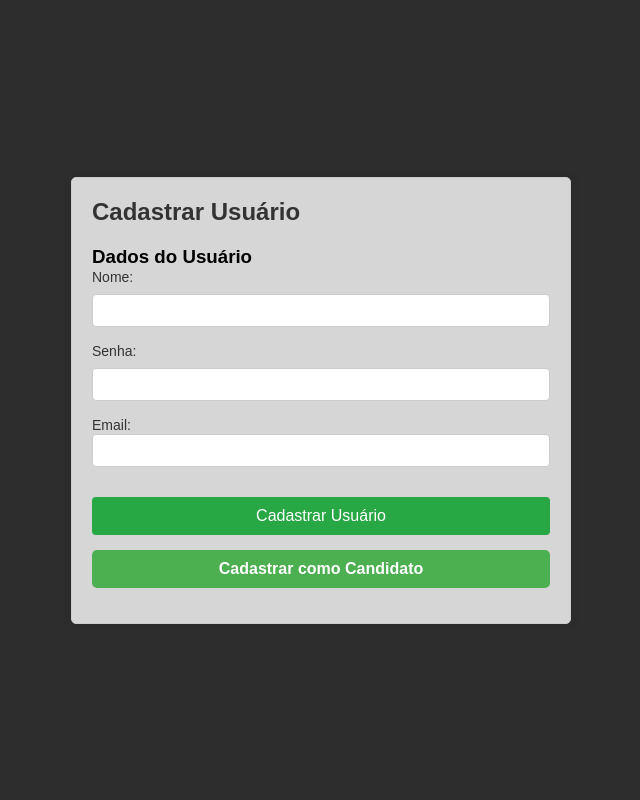
After one commit to joaopepe10/cipa-election, a Django app: template management/templates/TelaCadastro.html in a window 1280 px wide. The commit adds this page. Shown: the whole page, without its empty margins (319-959 px from the left). Run offline with Django 5.2, Linux system fonts and the light colour scheme; the template is opened without the code that fills it, so the values that code supplies are empty.

Commit message:
FIX and STYLES: Correções de estilo e realocamento de arquivos referente a telas.

```diff
--- /dev/null
+++ b/management/templates/TelaCadastro.html
@@ -0,0 +1,33 @@
+<!DOCTYPE html>
+<html lang="pt-BR">
+<head>
+    <meta charset="UTF-8">
+    <title>Cadastrar Usuário</title>
+    <link rel="stylesheet" href="home/style.css">
+</head>
+<body>
+    <div class="container">
+        <h1>Cadastrar Usuário</h1>
+
+        <form id="userForm">
+            <h3>Dados do Usuário</h3>
+            <label for="name">Nome:</label>
+            <input type="text" id="name" name="name" required>
+
+            <label for="senha">Senha:</label>
+            <input type="password" id="senha" name="senha" required>
+
+            <label for="email">Email:</label>
+            <input type="email" id="email" name="email" required>
+
+            <button type="button" onclick="submitUserForm()">Cadastrar Usuário</button>
+        </form>
+
+        <button class="confirm-button" onclick="irParaCandidato()">Cadastrar como Candidato</button>
+
+        <p id="responseMsg"></p>
+    </div>
+
+    <script src="home/script.js"></script>
+</body>
+</html>
--- a/CadastroCandidato.html
+++ b/management/templates/TelaCadastroCandidato.html
@@ -3,7 +3,7 @@
 <head>
     <meta charset="UTF-8">
     <title>Cadastrar Candidato</title>
-    <link rel="stylesheet" href="style.css">
+    <link rel="stylesheet" href="home/style.css">
 </head>
 <body>
     <div class="container">
@@ -32,6 +32,6 @@
         <p id="responseMsg"></p>
     </div>
 
-    <script src="script.js"></script>
+    <script src="home/script.js"></script>
 </body>
 </html>
--- a/TelaVotação.html
+++ b/management/templates/TelaVotação.html
@@ -4,7 +4,7 @@
     <meta charset="UTF-8">
     <meta name="viewport" content="width=device-width, initial-scale=1.0">
     <title>Sistema de Votação</title>
-    <link rel="stylesheet" href="style.css">
+    <link rel="stylesheet" href="home/style.css">
 </head>
 <body>
     <div class="container">
@@ -12,6 +12,7 @@
         <div class="candidates">
             <div class="candidate">
                 <p><strong>WANDERSON</strong><br>VICEPRESIDENTE</p>
+                <p></p>
                 <button onclick="abrirConfirmacao('Wanderson', 'Vicepresidente')">VOTAR</button>
             </div>
             <div class="candidate">
@@ -41,6 +42,6 @@
         <button class="confirm-button" onclick="confirmarVoto()">ENTER</button>
     </div>
 
-    <script src="script.js"></script>
+    <script src="home/script.js"></script>
 </body>
 </html>
--- a/script.js
+++ b/management/templates/home/script.js
@@ -45,7 +45,7 @@ function fecharConfirmacao() {
 
 
 
-//Script responsável pela Tela Cadastro
+//Script responsável pela Tela Cadastro Usuário
 function applyCandidate() {
     // IDs de exemplo. Substitua pelos valores reais de `IdEleicao` e `IdUsuario`.
     const IdEleicao = 1; // ID da eleição
@@ -84,6 +84,10 @@ function applyCandidate() {
 //Script responsável pela tela Cadastro Candidato
 function irParaCandidato() {
     window.location.href = 'candidato.html';
+}
+
+function irParaCadastro() {
+    window.location.href = '../TelaCadastro.html';
 }
 
 function submitUserForm() {
--- a/style.css
+++ b/management/templates/home/style.css
@@ -32,18 +32,20 @@ h1 {
     display: flex;
     justify-content: space-around;
     flex-wrap: wrap;
-    gap: 15px;
-    height: 300px;
+    padding: 10px;
 }
 
+/* Ajustes na classe candidate */
 .candidate {
     background-color: rgb(247, 247, 247);
     padding: 10px;
     border: 1px solid #000;
     border-radius: 8px;
-    width: 200px;
-    height: 100px;
+    width: calc(50% - 20px); /* Ajustar para caber duas colunas */
+    height: 100px; /* Aumentar um pouco a altura para acomodar o botão */
     text-align: center;
+    margin: 10px;
+    box-sizing: border-box; /* Certifica-se de que o padding está incluído na largura total */
 }
 
 .candidate p {
@@ -52,20 +54,26 @@ h1 {
     margin-bottom: 10px;
 }
 
-button {
-    background-color: #0096ff; /* Azul para o botão */
+/* Ajuste para os botões */
+.candidate button {
+    background-color: #4CAF50;
     color: white;
-    padding: 5px 10px;
+    padding: 8px;
     border: none;
     border-radius: 5px;
     cursor: pointer;
     font-weight: bold;
+    width: 90%; /* Reduzir um pouco a largura do botão para não ultrapassar o container */
+    margin: 0 auto; /* Centralizar o botão */
+    box-sizing: border-box;
 }
 
-button:hover {
-    background-color: #007acc;
+
+.candidate button:hover {
+    background-color: #4CAF50;
 }
 
+/* Ajuste no botão de voltar */
 .back-button {
     background-color: #ff6347; /* Vermelho para o botão de voltar */
     color: white;
@@ -74,8 +82,10 @@ button:hover {
     border-radius: 5px;
     cursor: pointer;
     font-weight: bold;
-    margin-top: 20px;
+    margin: 20px auto;
     font-size: 1em;
+    display: block; /* Garantir que o botão seja exibido em uma nova linha */
+    width: fit-content;
 }
 
 .back-button:hover {
@@ -153,6 +163,7 @@ input[type="password"] {
 .info-text {
     font-size: 12px;
     color: #666;
+    padding: 5px;
 }
 
 button {
```
Also changed, not shown: TelaCadastro.html (deleted), TelaCandidato.html (deleted), management/templates/home/home.html (line endings or trailing spaces).
